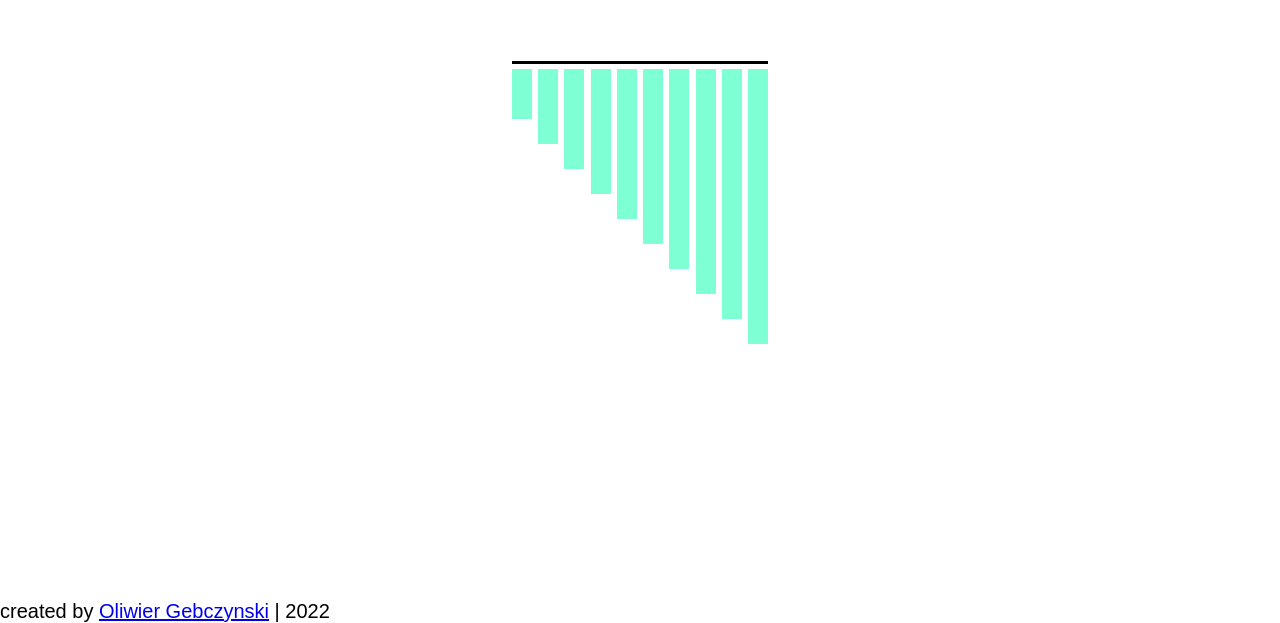
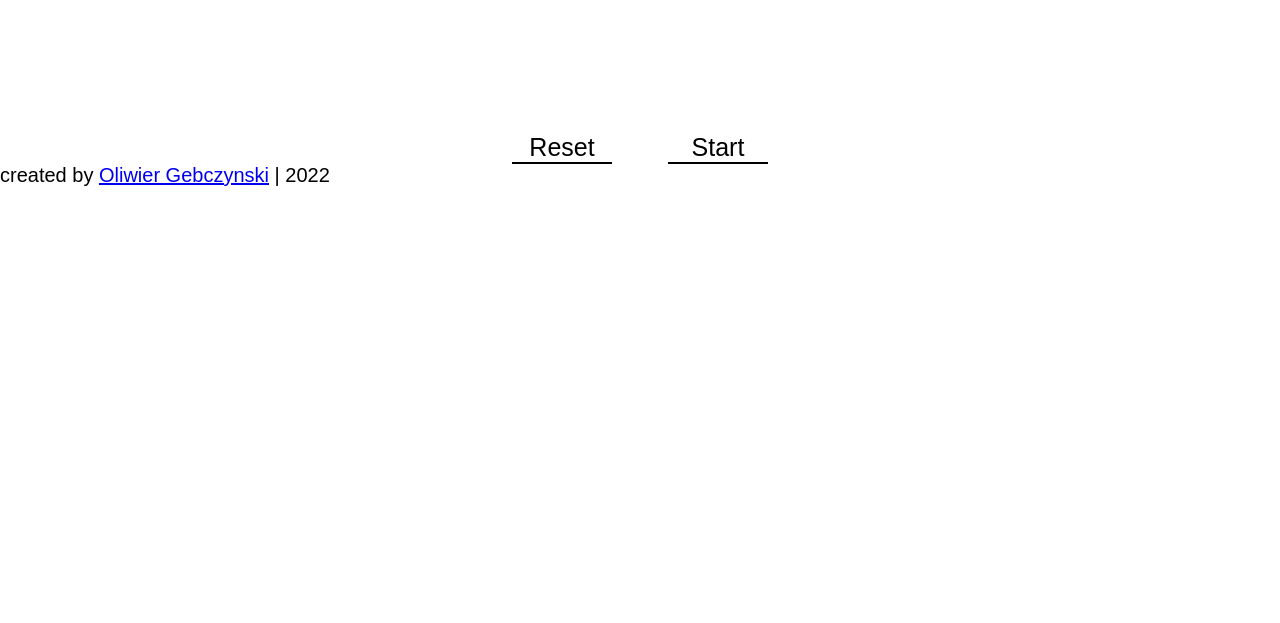
Before and after one commit to Oliwier-Gebczynski/Sorting_algorithms, a website built with Parcel: page source/index.html in a window 1280 px wide. Shown: the part 181-804 px from the top of the page. Built offline with nearby package versions, Linux system fonts and the light colour scheme; a web font is replaced by a local one.

Commit message:
element generating function

```diff
--- a/source/index.html
+++ b/source/index.html
@@ -25,17 +25,12 @@
         </nav>
     </header>
     <main class="main">
-        <div class="bar bar_1"></div>
-        <div class="bar bar_2"></div>
-        <div class="bar bar_3"></div>
-        <div class="bar bar_4"></div>
-        <div class="bar bar_5"></div>
-        <div class="bar bar_6"></div>
-        <div class="bar bar_7"></div>
-        <div class="bar bar_8"></div>
-        <div class="bar bar_9"></div>
-        <div class="bar bar_10"></div>
+
     </main>
+    <section class="actionBar">
+        <button class="actionBar__button" id="reset">Reset</button>
+        <button class="actionBar__button" id="start">Start</button>
+    </section>
     <footer class="footer">
         <p>created by
             <a href="https://github.com/Oliwier-Gebczynski" target="_blank">Oliwier Gebczynski</a>
--- a/source/main.ts
+++ b/source/main.ts
@@ -1 +1,32 @@
-const listElement = [];
+const reset = document.querySelector("#reset");
+const main = document.querySelector(".main");
+
+function createElements(){
+    const listElement = [];
+    main.innerHTML = "";
+    for (let i = 1; i<=10; i++){
+        const div = document.createElement("div");
+        div.innerHTML = `${i}`;
+        div.classList.add("bar", `bar_${i}`);
+
+        const element = [];
+        element.push(i);
+        element.push(div)
+
+        listElement.push(element);
+    }
+
+    return listElement;
+}
+
+function printElements(listElement) {
+    for (let i = 0; i<=9; i++){
+        main.appendChild(listElement[i][1]);
+    }
+}
+
+let list_element = createElements();
+
+reset.addEventListener("click", function(event){
+    printElements(createElements());
+});
--- a/source/style/scss/main.scss
+++ b/source/style/scss/main.scss
@@ -86,14 +86,45 @@ body{
 }
 
 .main{
-    margin: 5% 0 20% 0;
-    width: 20%;
+    margin: 0% 0 10% 0;
+    padding: 0 30%;
+    width: 100%;
     display: flex;
     justify-content: space-between;
     border-top: black solid 3px;
     padding-top: 5px;
 }
 
+.actionBar{
+    display: flex;
+    justify-content: space-between;
+    width: 100%;
+    padding: 0 40%;
+
+    &__button{
+        width: 100px;
+        font-size: 25px;
+        border: none;
+        background-color: transparent;
+        border-bottom: black solid 2px;
+        transition: .5s ;
+    }
+
+    #reset:hover{
+        background-color: rgb(180, 60, 60);
+        color: white;
+        border-radius: 5px;
+    }
+
+    #start:hover{
+        background-color: rgb(10, 158, 10);
+        color: white;
+        border-radius: 5px;
+    }
+}
+
+
+
 .footer{
     width: 100%;
     font-size: 20px;
```
Also changed, not shown: source/style/css/main.min.css, 1 other file.
